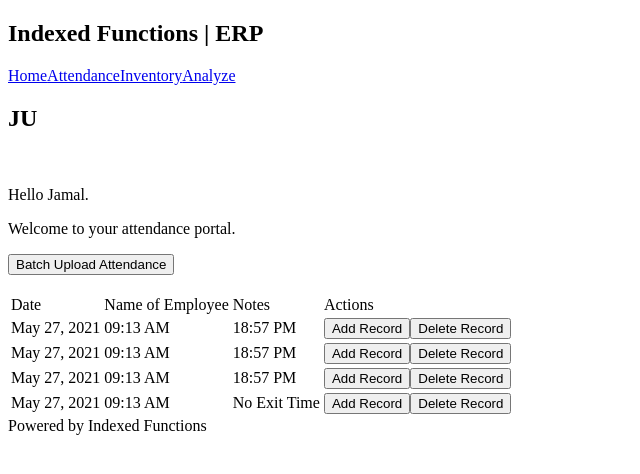
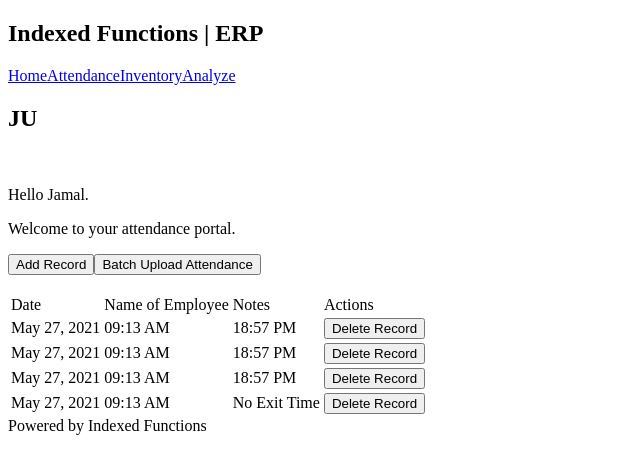
Before and after one commit to hash678/Cuckoo-Hashing, a Next.js app in the folder site/if-space/: page /attendance in a window 1280 px wide. Shown: the top 474 px of the page, without its empty margins (0-640 px from the left). Built offline with nearby package versions, Linux system fonts and the light colour scheme.

Commit message:
single attndance

```diff
--- a/site/if-space/pages/attendance.js
+++ b/site/if-space/pages/attendance.js
@@ -49,16 +49,27 @@ export default function Attendance() {
                 <p className="text-black font-light">Hello Jamal. <br/>
                     <p className="font-bold text-lg">Welcome to your attendance portal.</p>
                 </p>
+                <div className="ml-auto">
+                    <Button
+                        className="focus:outline-none mb-8 bg-pink-500 hover:bg-pink-600 px-4 py-2 rounded-md text-white mr-2"
+                        style={{ marginBottom: "0" }}
+                        onClick={() => {
+                            setIsBatch(false);
+                            setIsShowPopupDialog(true) ;
+                        }}
+                    >
+                        Add Record
+                    </Button>
                     <Button
                         onClick={() => {
                             setIsBatch(true);
                             setIsShowPopupDialog(true);
                         }}
-                    className="focus:outline-none mb-8 bg-pink-500 hover:bg-pink-600 px-4 py-2 rounded-md text-white ml-auto"
+                        className="focus:outline-none mb-8 bg-pink-500 hover:bg-pink-600 px-4 py-2 rounded-md text-white ml-2"
                     >
                         Batch Upload Attendance
                     </Button>
-
+                </div>
             </div>
 
             <br/>
@@ -81,17 +92,6 @@ export default function Attendance() {
                             <td>{val?.timeIn ?? `No Entry Time`}</td>
                             <td>{val?.timeOut ?? `No Exit Time`}</td>
                             <td>
-                                <Button
-                                    className="focus:outline-none mb-8 bg-pink-500 hover:bg-pink-600 px-4 py-2 rounded-md text-white"
-                                    style={{ marginBottom: "0" }}
-                                    onClick={() => {
-                                        setIsBatch(false);
-                                        setIsShowPopupDialog(true) ;
-                                    }}
-                                >
-                                    Add Record
-                                </Button>
-
                                 <Button className="text-red-600 text-white mx-2 rounded-2xl px-8 py-3 focus:outline-none hover:text-black">
                                     Delete Record
                                 </Button>
--- a/site/if-space/src/components/AddAttendanceRecord/index.js
+++ b/site/if-space/src/components/AddAttendanceRecord/index.js
@@ -11,6 +11,7 @@ export default function AddAttendanceRecord({ isShow, onClose, batch, }){
 
     const onSubmit = (values) => {
         console.log(values)
+        onClose();
     }
 
     return (
@@ -53,7 +54,7 @@ export default function AddAttendanceRecord({ isShow, onClose, batch, }){
                                                     required
                                                     placeholder="Date"
                                                     {...field}
-                                                    isInvalid={!!errors.name}
+                                                    isInvalid={!!errors.date}
                                                 />
                                             )}
                                             name="date"
@@ -68,10 +69,8 @@ export default function AddAttendanceRecord({ isShow, onClose, batch, }){
                                         render={({ field }) => (
                                             <Form.Control
                                                 className="w-full focus:outline-none border h-12 px-4 mb-4 w-full"
-                                                required
                                                 placeholder="Notes"
                                                 {...field}
-                                                isInvalid={!!errors.name}
                                             />
                                         )}
                                         name="notes"
```
Lines whose indentation alone changed are shown as unchanged.
